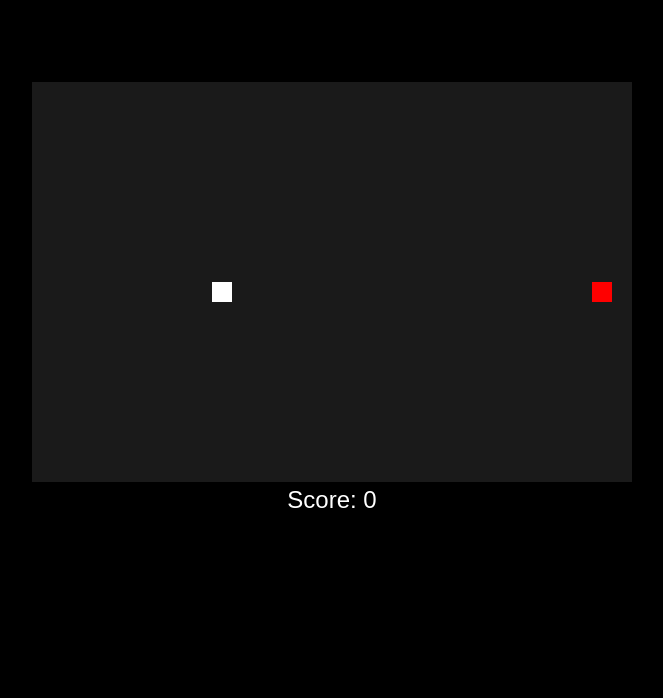
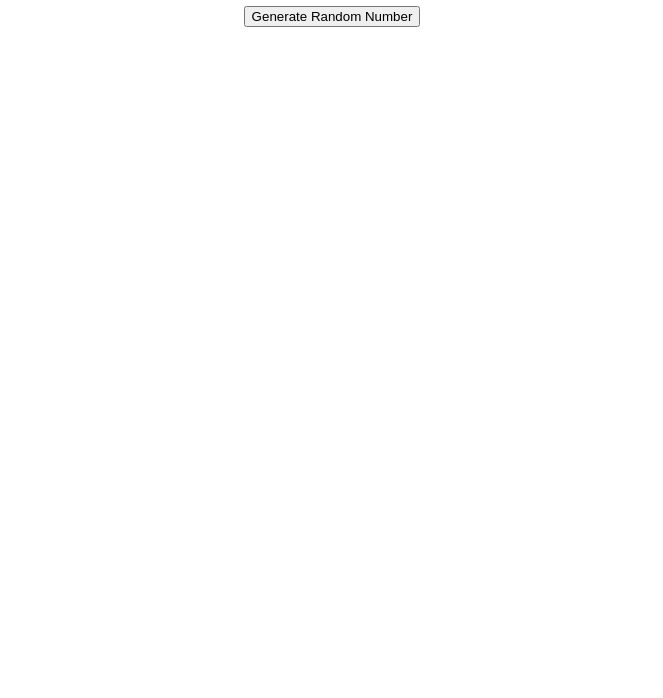
Before and after one commit to snehshahh/aakashSnake, a plain HTML site: page index.html in a window 1280 px wide. Shown: the part 102-800 px from the top of the page, without its empty margins (308-971 px from the left). Drawn offline with Linux system fonts and the light colour scheme.

Commit message:
Update index.html
Update

```diff
--- a/index.html
+++ b/index.html
@@ -3,28 +3,39 @@
 <head>
 <meta charset="UTF-8">
 <meta name="viewport" content="width=device-width, initial-scale=1.0">
-    <title>Test</title>
+<title>Unique Random Number Generator</title>
 <style>
   body {
-            display: flex;
-            justify-content: center;
-            align-items: center;
-            height: 100vh;
-            background-color: #000;
-            margin: 0;
-            color: #fff;
     font-family: Arial, sans-serif;
-        }
-        canvas {
-            background-color: #1a1a1a;
+    text-align: center;
+    margin-top: 50px;
   }
 </style>
 </head>
 <body>
-    <div>
-        <canvas id="gameCanvas" width="600" height="400"></canvas>
-        <div id="score" style="text-align: center; font-size: 24px;">Score: 0</div>
-    </div>
-    <script src="snake.js"></script>
+  <h1>Unique Random Number Generator</h1>
+  <button onclick="generateRandomNumber()">Generate Random Number</button>
+  <p id="randomNumber"></p>
+
+  <script>
+    // Array to store numbers 1 to 25
+    var numbers = Array.from({length: 25}, (_, index) => index + 1);
+
+    function generateRandomNumber() {
+      if (numbers.length === 0) {
+        document.getElementById("randomNumber").textContent = "All numbers have been generated.";
+        return;
+      }
+
+      // Generate random index to select a number from the array
+      var randomIndex = Math.floor(Math.random() * numbers.length);
+
+      // Get and remove the selected number from the array
+      var randomNumber = numbers.splice(randomIndex, 1)[0];
+
+      // Display the generated random number
+      document.getElementById("randomNumber").textContent = "Random Number: " + randomNumber;
+    }
+  </script>
 </body>
 </html>
```
Lines whose indentation alone changed are shown as unchanged.
